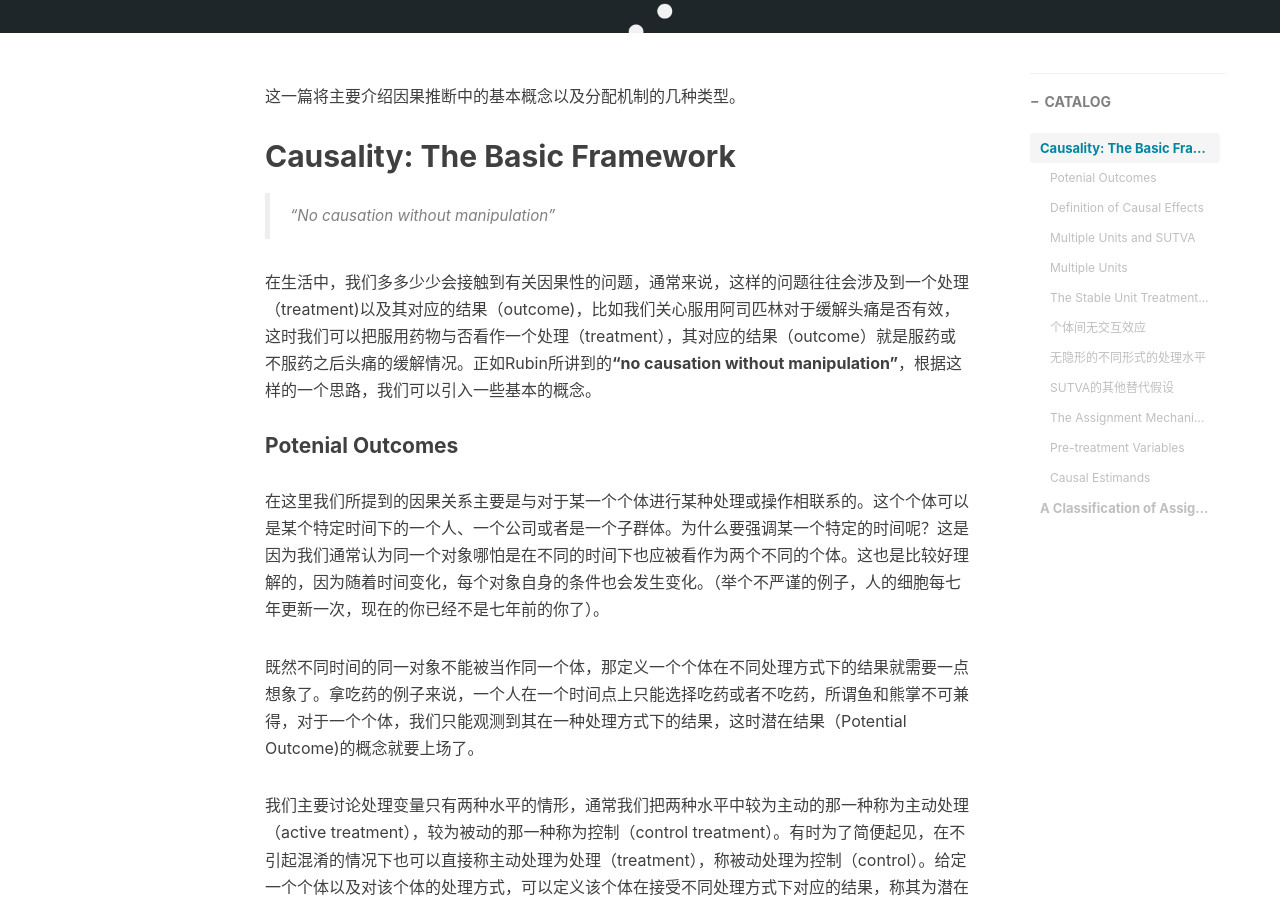
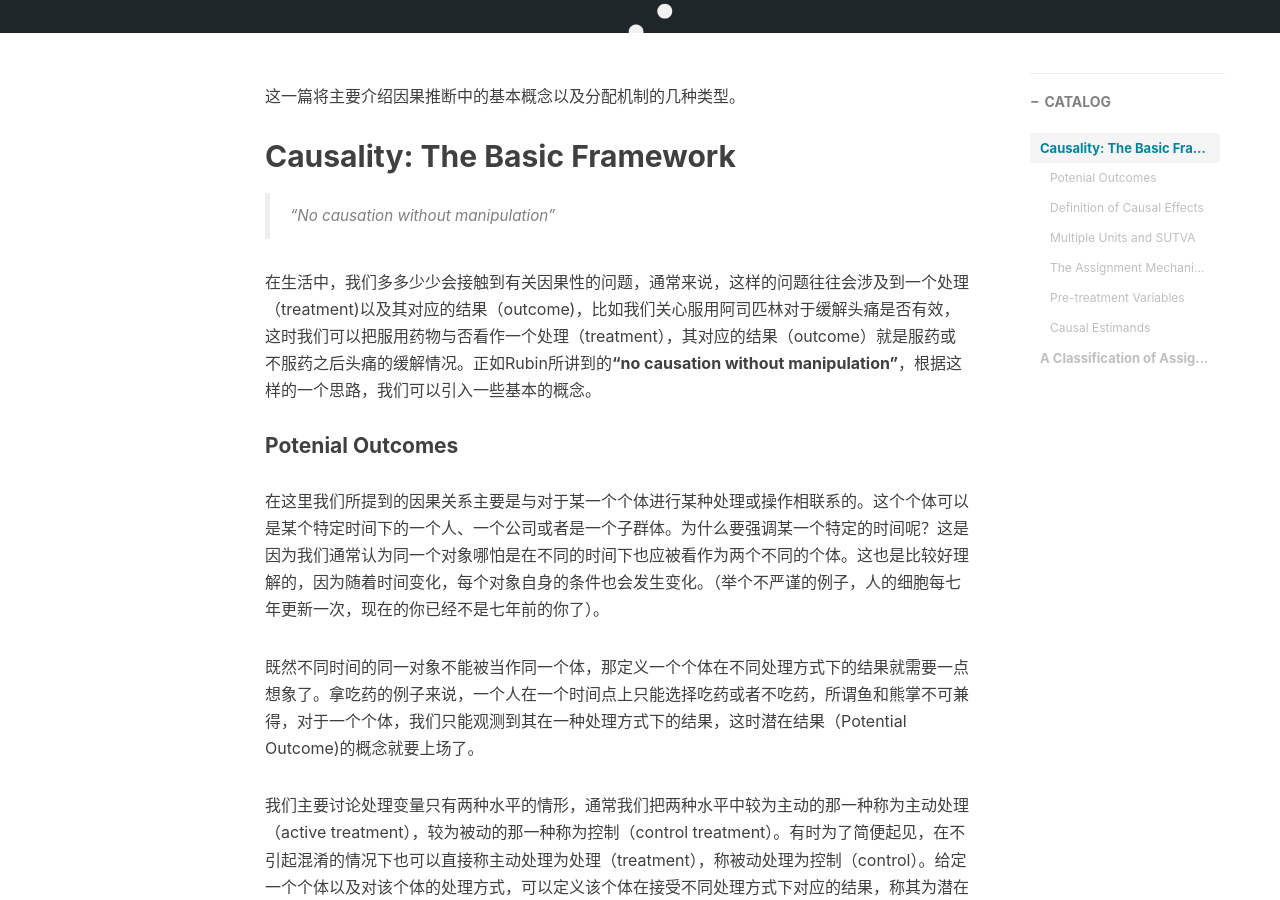
Before and after one commit to YijiaoJane/YijiaoJane.github.io, a Jekyll site: the page built from _posts/2021-01-26-CI-1.markdown, in a window 1280 px wide and 900 px high, scrolled down 490 px. Built offline with Jekyll 4.4.1, drawn with Linux system fonts in a browser that asks for light colours; nearby versions of some CDN libraries; formulas are drawn with MathJax 3; comment, search, counter and statistics services are not loaded.

Commit message:
Update 2021-01-26-CI-1.markdown

```diff
--- a/_posts/2021-01-26-CI-1.markdown
+++ b/_posts/2021-01-26-CI-1.markdown
@@ -41,25 +41,25 @@
 
 #### Multiple Units and SUTVA
 
-###### Multiple Units
+- Multiple Units
 
 既然一个个体我们只能观测到一种潜在结果，那是否可以通过搜集更多个体的数据来进行因果推断呢？这样的做法通常有两种，一种是对于同一对象在不同时间点观测多次，这种通常适用于一些无生命体征的个体，比如通过在不同时间开关水龙头，我们可以去推断水龙头是否漏水，因为假设时间变化不会对无生命的个体带来改变是合理的。但这往往不适用于人（或其他生命体），因为随着时间变化，人的体征可能会有所改变，同一个在早上和晚上对于药物的敏感程度可能是不同的。
 
 还有一种选择是在同一时间点观测多个不同的个体。比如，A和B同时都有感冒的症状，其中一个服用了某种药物，一个未服用药物，那我们是否可以通过比较这两者之后的感冒的缓解情况来推断服用该药物对治疗感冒是否有用呢？暂时还不行。原因是A和B之间的潜在结果可能是会相互影响的，可能A在服用了药物后是可以恢复的，但是由于B未服用药物，其感冒一直未恢复，那么B是可能把感冒传染给A的。因此，即使我们观测到了多个个体的数据，也需要对场景进行一定的假定，才能使得因果推断的问题进一步推进。
 
-###### The Stable Unit Treatment Value Assumption(SUTVA)
+- The Stable Unit Treatment Value Assumption(SUTVA)
 
 SUTVA假定说任意一个个体的潜在结果都不依赖于其他个体的处理水平，并且，对于每个个体而言，每个处理水平对应的潜在结果只有一种确定的取值。
 
-###### 个体间无交互效应
+- 个体间无交互效应
 
 这个假定的前半部分要求每个个体的潜在结果不依赖于其他个体的处理方式。在头痛的例子中，这个假定的意思便是指一个个体服药与否不会影响其他个体在不同处理水平下的潜在结果。需要注意的是，这样的假定是否合理是需要实际去分析的。比如当个体之间有密切接触时，我们很难认为不同个体之间不存在交互作用，但如果我们考察的个体之间不存在接触关系，每个个体都在不同且相距较远的地方接受处理，那我们可以认为个体间不互相干扰的假定是合理的。
 
-###### 无隐形的不同形式的处理水平
+- 无隐形的不同形式的处理水平
 
 假定的后半部分讲，每个处理水平对应的潜在结果只有一种确定的情况，这其实是想说我们在描述处理方式是应当尽可能的精确。比如服用阿司匹林的这个例子，可能每个个体服用的阿司匹林是不同厂家的，其对应的药效也可能有所差别，每个人服用的剂量也可能有所不同，那这样得到的潜在结果也有对应的不同多个。再比如，每个人服用药物的主动性也可能是不同的，有的人是主动服用，有的人是被动服用，这样即使同样是服用药物，对应的潜在结果也可能是不同的。
 
-###### SUTVA的其他替代假设
+- SUTVA的其他替代假设
 
 尽管在之后的部分我们都使用了SUTVA这个假定，但在有的情形中，SUTVA并不一定合理，这是可能使用其他的一些替代假定会更为合适。比如在早期AIDS药物的实验中，有的病人为了避免安慰剂的使用，他们会选择只服用分配给他们的药物中的一部分，而把剩下的部分分给其他的病人。这种情形下，SUTVA不再是一个合理的假定了，不过我们可以把每个实验的亚组当作以一个个体，假定对这样的个体SUTVA成立就要更合理一些。
 
```
